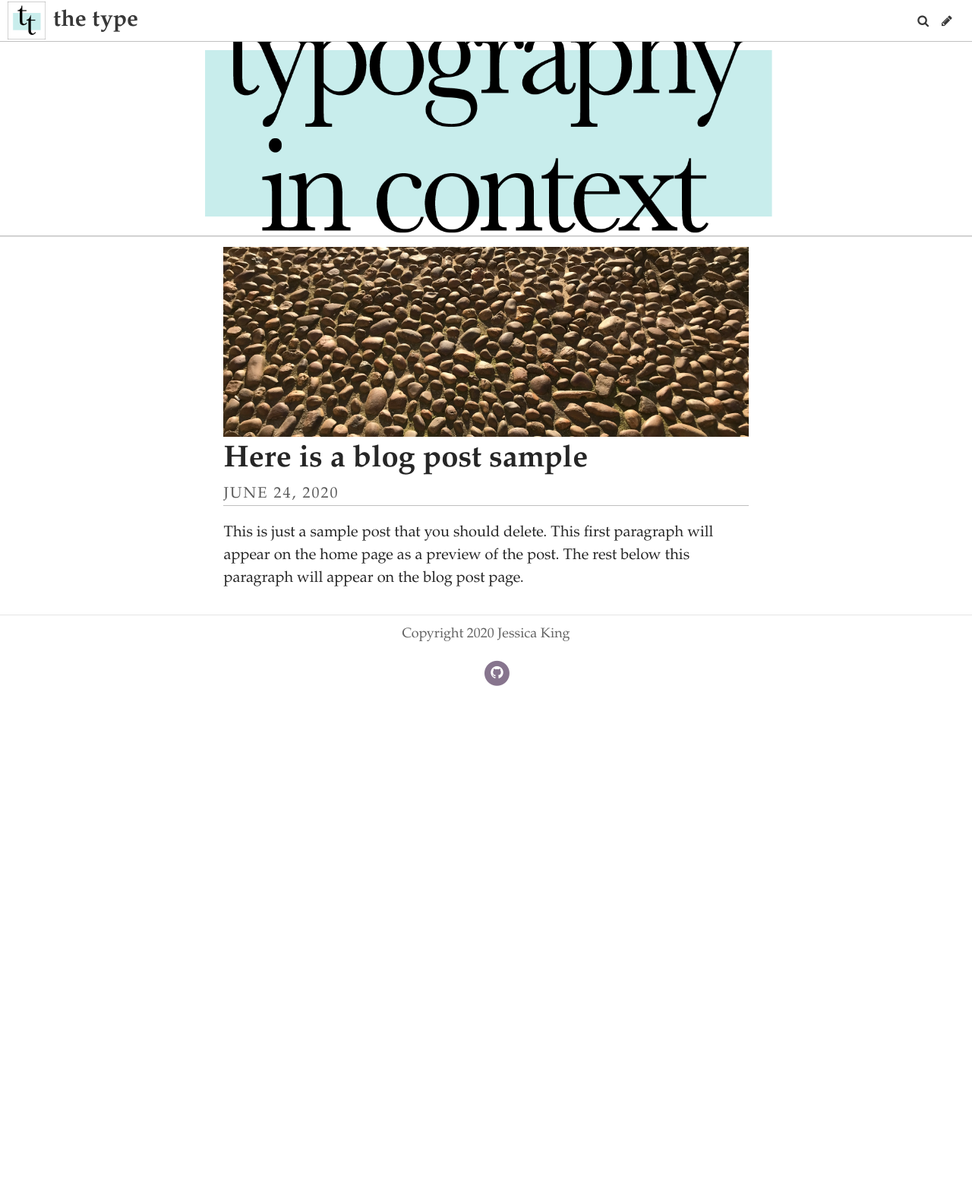
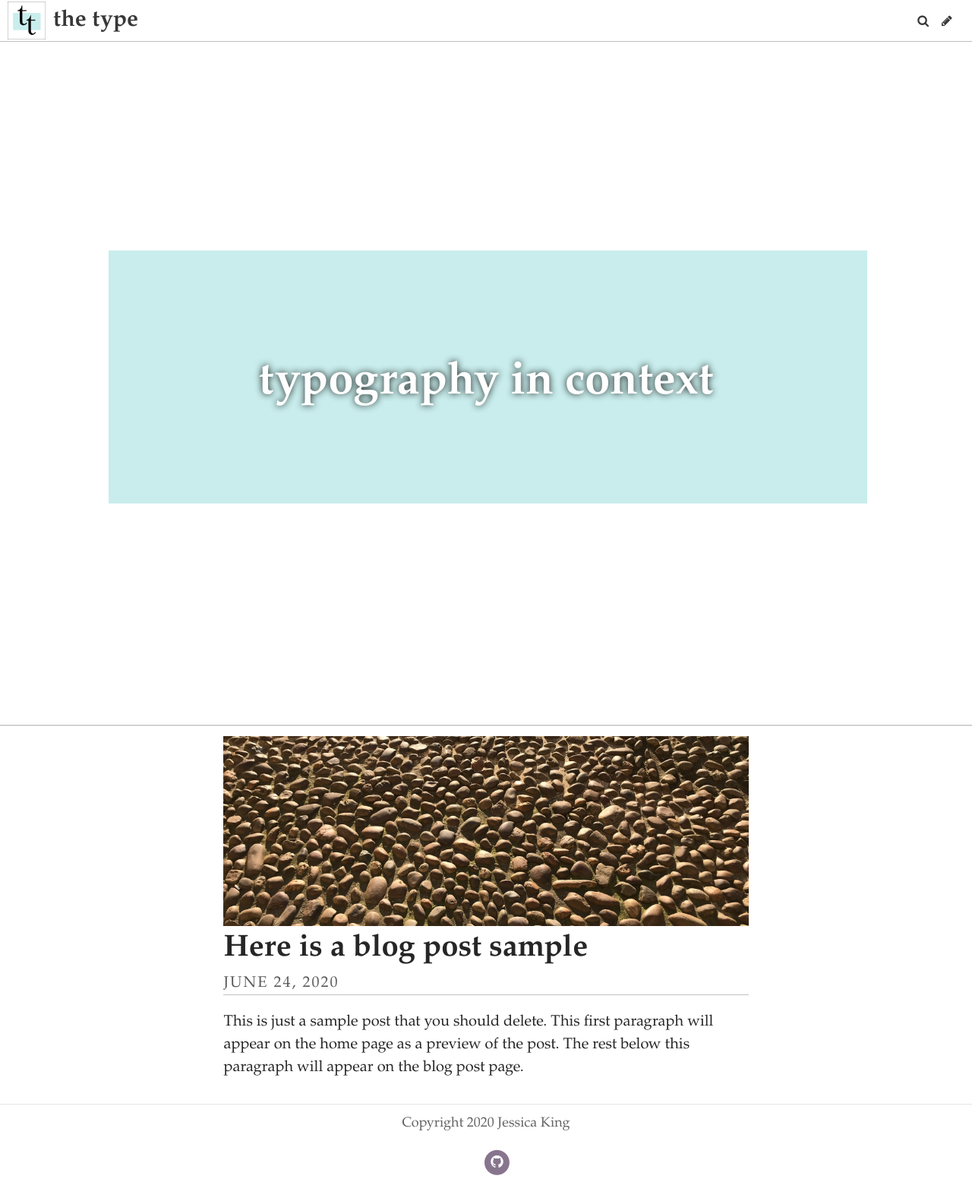
Before and after one commit to jessking16/thetype, a Jekyll site: the page built from index.html, in a window 1280 px wide. Shown: the whole page at 76% size. Built offline with Jekyll 4.4.1, drawn with Linux system fonts in a browser that asks for light colours; some web fonts are replaced; the list of posts is cut into pages by our own code; before the commit the page ends 933 px from its top, so only the background shows below that.

Commit message:
Update Settings “general”

```diff
--- a/_data/settings.yml
+++ b/_data/settings.yml
@@ -1,9 +1,9 @@
 title: the type
 description: Typography Blog
-header_text: ""
+header_text: typography in context
 footer_text: Copyright 2020 Jessica King
-header_feature_image: ../uploads/bannerimagewithtext.png
-bannerheight: 20vmax
+header_feature_image: ../uploads/bannerimage.png
+bannerheight: 100vh
 logo: ../uploads/logo-1.png
 favicon: /uploads/favicon.ico
 gridlayout: false
```
